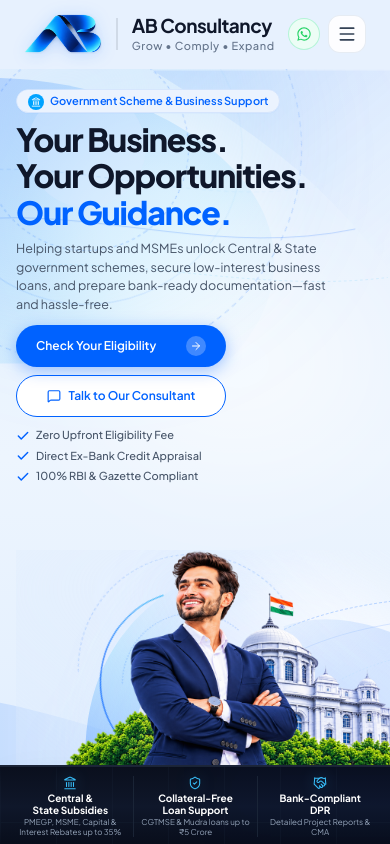
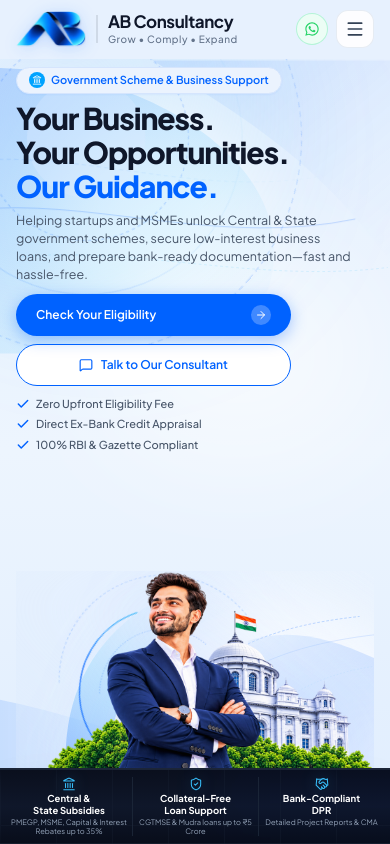
Before and after one commit to ab-consultancy/ab-consultancy, a React (Vite) app in the folder frontend/: page / in a window 390 px wide. Shown: the top 844 px of the page. Built offline with nearby package versions, Linux system fonts and the light colour scheme; the HTML template or start-up script is replaced by a standard one.

Commit message:
fix(mobile): match hero and header layout, proportions, and spacing to target design

```diff
--- a/frontend/src/components/BrandLogo.jsx
+++ b/frontend/src/components/BrandLogo.jsx
@@ -2,26 +2,26 @@ import React from 'react';
 
 export default function BrandLogo({ className = "", light = false }) {
   return (
-    <div className={`flex items-center gap-3 select-none cursor-pointer ${className}`}>
+    <div className={`flex items-center gap-2 xs:gap-3 select-none cursor-pointer ${className}`}>
       {/* 3D Ribbon Icon Mark */}
       <div className="relative flex items-center justify-center">
         <img
           src="/logo-mark.png"
           alt="AB Consultancy 3D Ribbon Logo"
-          className="h-10 sm:h-11 w-auto object-contain transition-transform duration-300 hover:scale-105 drop-shadow-[0_2px_8px_rgba(0,98,255,0.18)]"
+          className="h-9 xs:h-10 sm:h-11 w-auto object-contain transition-transform duration-300 hover:scale-105 drop-shadow-[0_2px_8px_rgba(0,98,255,0.18)]"
           loading="eager"
         />
       </div>
 
       {/* Vertical separator line */}
-      <div className={`h-8 w-[1.5px] mx-0.5 ${light ? 'bg-slate-700' : 'bg-slate-300/80'}`}></div>
+      <div className={`h-7 xs:h-8 w-[1.5px] mx-0.5 ${light ? 'bg-slate-700' : 'bg-slate-300/80'}`}></div>
 
       {/* Brand Text */}
       <div className="flex flex-col justify-center">
-        <span className={`text-[19px] font-bold tracking-tight leading-tight ${light ? 'text-white' : 'text-slate-900'}`}>
+        <span className={`text-[17px] xs:text-[19px] font-bold tracking-tight leading-tight ${light ? 'text-white' : 'text-slate-900'}`}>
           AB Consultancy
         </span>
-        <span className={`text-[11px] font-medium tracking-wider ${light ? 'text-slate-400' : 'text-slate-500'}`}>
+        <span className={`text-[10px] xs:text-[11px] font-medium tracking-wider ${light ? 'text-slate-400' : 'text-slate-500'}`}>
           Grow • Comply • Expand
         </span>
       </div>
--- a/frontend/src/components/Hero.jsx
+++ b/frontend/src/components/Hero.jsx
@@ -68,7 +68,7 @@ export default function Hero({ onCheckEligibility, onTalkConsultant, onBookAppoi
   ];
 
   return (
-    <div className="w-full min-h-[calc(100vh-65px)] flex flex-col justify-between select-none overflow-x-hidden bg-gradient-to-b from-[#E6F0FE] via-[#EDF5FE] to-[#DFEDFE] relative">
+    <div className="w-full min-h-[calc(100dvh-58px)] sm:min-h-[calc(100vh-65px)] flex flex-col justify-between select-none overflow-x-hidden bg-gradient-to-b from-[#E6F0FE] via-[#EDF5FE] to-[#DFEDFE] relative">
 
       {/* Subtle Decorative Background Wave - Top Right */}
       <div className="absolute top-0 right-0 w-[320px] sm:w-[620px] h-[220px] sm:h-[420px] pointer-events-none opacity-40 overflow-hidden">
@@ -206,44 +206,29 @@ export default function Hero({ onCheckEligibility, onTalkConsultant, onBookAppoi
       </div>
 
       {/* ===================== MIDDLE HERO CONTENT ===================== */}
-      <div className="relative z-10 w-full max-w-[1440px] mx-auto px-4 xs:px-5 sm:px-10 lg:px-12 pt-5 xs:pt-5 sm:pt-6 lg:pt-2 pb-0 flex flex-col justify-between lg:grid lg:grid-cols-12 gap-0 lg:gap-2 lg:items-end flex-1">
+      <div className="relative z-10 w-full max-w-[1440px] mx-auto px-4 xs:px-5 sm:px-10 lg:px-12 pt-2 xs:pt-2.5 sm:pt-6 lg:pt-2 pb-0 flex flex-col justify-between lg:grid lg:grid-cols-12 gap-0 lg:gap-2 lg:items-end flex-1">
 
         {/* Left Column: Eyebrow + 3-line Headline + Subtitle + CTAs + Micro Trust */}
         <div className="lg:col-span-5 xl:col-span-5 flex flex-col justify-start lg:justify-center translate-y-0 lg:-translate-y-16 xl:-translate-y-20 z-20">
 
-          {/* Eyebrow Pill Tag with Smooth Left-to-Right Reveal Animation */}
+          {/* Eyebrow Pill Tag with Clean Reveal */}
           <div
-            className="relative inline-flex items-center gap-1.5 xs:gap-2 px-3 xs:px-3.5 sm:px-4 py-1 sm:py-1.5 rounded-full text-[#0062FF] text-[11px] xs:text-xs sm:text-[12.5px] font-semibold mb-2 xs:mb-2.5 sm:mb-3 w-fit select-none"
+            className="relative inline-flex items-center gap-1.5 xs:gap-2 px-3 xs:px-3.5 sm:px-4 py-1 sm:py-1.5 rounded-full text-[#0062FF] text-[11px] xs:text-xs sm:text-[12.5px] font-semibold mb-2 xs:mb-2.5 sm:mb-3 w-fit select-none bg-[#EBF3FE] border border-[#D5E5FD] shadow-[0_1px_2px_rgba(0,98,255,0.05)]"
             aria-label="Government Scheme & Business Support"
           >
-            {/* 1. Stationary Bank Icon - In cyan/blue circle matching design */}
-            <span className="relative z-10 w-4 h-4 xs:w-4.5 xs:h-4.5 rounded-full bg-[#00A3FF] text-white flex items-center justify-center flex-shrink-0 shadow-xs">
+            {/* 1. Bank Icon - In cyan/blue circle */}
+            <span className="w-4 h-4 xs:w-4.5 xs:h-4.5 rounded-full bg-[#00A3FF] text-white flex items-center justify-center flex-shrink-0 shadow-xs">
               <Landmark className="w-2.5 h-2.5" />
             </span>
 
-            {/* 2. Badge Background / Pill Layer - Reveals smoothly left-to-right (0–900ms) */}
-            <div
-              className="absolute inset-0 rounded-full bg-[#EBF3FE] border border-[#D5E5FD] shadow-[0_1px_2px_rgba(0,98,255,0.05)] animate-badge-pill pointer-events-none z-0"
-            />
-
-            {/* 3. Text - Reveals sequentially character-by-character (400–1800ms) */}
-            <span className="relative z-10 inline-flex items-center" aria-hidden="true">
-              {'Government Scheme & Business Support'.split('').map((char, index) => (
-                <span
-                  key={index}
-                  className="animate-badge-char"
-                  style={{
-                    animationDelay: `${400 + index * 32}ms`,
-                  }}
-                >
-                  {char === ' ' ? '\u00A0' : char}
-                </span>
-              ))}
+            {/* 2. Text */}
+            <span className="inline-flex items-center text-[#0062FF]">
+              Government Scheme & Business Support
             </span>
           </div>
 
-          {/* Main Headline - Slightly increased for commanding optical presence & balanced upper spacing */}
-          <h1 className="text-[32px] xs:text-[36px] sm:text-[42px] md:text-5xl lg:text-[52px] xl:text-[58px] font-black text-[#0F172A] tracking-[-0.035em] leading-[1.08] sm:leading-[1.06] [text-wrap:balance]">
+          {/* Main Headline - Matches Screenshot 2 prominent 3-line commanding presence */}
+          <h1 className="text-[30px] xs:text-[34px] sm:text-[42px] md:text-5xl lg:text-[52px] xl:text-[58px] font-black text-[#0F172A] tracking-[-0.035em] leading-[1.08] sm:leading-[1.06] [text-wrap:balance]">
             <span className="block">Your Business.</span>
             <span className="block mt-0.5 sm:mt-1">Your Opportunities.</span>
             <span className="block mt-0.5 sm:mt-1 text-[#0062FF]">
@@ -252,18 +237,18 @@ export default function Hero({ onCheckEligibility, onTalkConsultant, onBookAppoi
           </h1>
 
           {/* Subtitle */}
-          <p className="mt-2.5 sm:mt-3 text-[12.5px] xs:text-[13.5px] sm:text-base lg:text-[15.5px] text-slate-600 font-normal leading-[1.48] sm:leading-[1.55] max-w-[330px] xs:max-w-[370px] sm:max-w-[480px]">
+          <p className="mt-2 xs:mt-2.5 sm:mt-3 text-[12.5px] xs:text-[13px] sm:text-base lg:text-[15.5px] text-slate-600 font-normal leading-[1.46] sm:leading-[1.55] max-w-[340px] xs:max-w-[370px] sm:max-w-[480px]">
             Helping startups and MSMEs unlock Central & State government schemes,
             secure low-interest business loans, and prepare bank-ready documentation—fast
             and hassle-free.
           </p>
 
-          {/* CTAs - Stacked compact pill buttons on mobile */}
-          <div className="mt-3 sm:mt-5 flex flex-col sm:flex-row items-start sm:items-center gap-2 sm:gap-4 w-full sm:w-auto">
+          {/* CTAs - Properly proportioned and aligned pill buttons matching Screenshot 2 */}
+          <div className="mt-2.5 xs:mt-3 sm:mt-5 flex flex-col sm:flex-row items-start sm:items-center gap-2 sm:gap-4 w-full sm:w-auto">
             {/* Primary CTA */}
             <button
               onClick={onCheckEligibility}
-              className="group relative inline-flex items-center justify-between gap-3 px-5 sm:pl-6 sm:pr-3.5 py-2.5 sm:py-3.5 rounded-full bg-[#0062FF] hover:bg-[#0052CC] active:scale-[0.98] text-white font-semibold text-xs sm:text-sm shadow-[0_4px_16px_rgba(0,98,255,0.35)] hover:shadow-[0_6px_22px_rgba(0,98,255,0.42)] transition-all duration-200 cursor-pointer min-h-[42px] sm:min-h-[48px] w-fit min-w-[210px] xs:min-w-[220px]"
+              className="group relative inline-flex items-center justify-between gap-3 px-5 sm:pl-6 sm:pr-3.5 py-2.5 sm:py-3.5 rounded-full bg-[#0062FF] hover:bg-[#0052CC] active:scale-[0.98] text-white font-semibold text-xs xs:text-[13px] sm:text-sm shadow-[0_4px_16px_rgba(0,98,255,0.35)] hover:shadow-[0_6px_22px_rgba(0,98,255,0.42)] transition-all duration-200 cursor-pointer min-h-[42px] xs:min-h-[44px] sm:min-h-[48px] w-full max-w-[275px] xs:max-w-[285px] sm:w-fit sm:min-w-[220px]"
             >
               <span>Check Your Eligibility</span>
               <span className="w-5 h-5 sm:w-6 sm:h-6 rounded-full bg-white/25 flex items-center justify-center transition-transform duration-200 group-hover:translate-x-0.5 flex-shrink-0">
@@ -274,15 +259,15 @@ export default function Hero({ onCheckEligibility, onTalkConsultant, onBookAppoi
             {/* Secondary CTA */}
             <button
               onClick={onTalkConsultant}
-              className="inline-flex items-center justify-center gap-2 px-5 sm:px-6 py-2.5 sm:py-3.5 rounded-full bg-white hover:bg-slate-50 active:scale-[0.98] text-[#0062FF] font-semibold text-xs sm:text-sm border border-[#0062FF] transition-all duration-200 shadow-xs hover:shadow-sm cursor-pointer min-h-[42px] sm:min-h-[48px] w-fit min-w-[210px] xs:min-w-[220px]"
+              className="inline-flex items-center justify-center gap-2 px-5 sm:px-6 py-2.5 sm:py-3.5 rounded-full bg-white hover:bg-slate-50 active:scale-[0.98] text-[#0062FF] font-semibold text-xs xs:text-[13px] sm:text-sm border border-[#0062FF] transition-all duration-200 shadow-xs hover:shadow-sm cursor-pointer min-h-[42px] xs:min-h-[44px] sm:min-h-[48px] w-full max-w-[275px] xs:max-w-[285px] sm:w-fit sm:min-w-[220px]"
             >
               <MessageSquare className="w-3.5 h-3.5 sm:w-4 sm:h-4 text-[#0062FF] flex-shrink-0" />
               <span>Talk to Our Consultant</span>
             </button>
           </div>
 
-          {/* Micro Trust Indicators - Vertically stacked on mobile matching design */}
-          <div className="mt-2.5 sm:mt-4 flex flex-col sm:flex-row sm:flex-wrap items-start sm:items-center gap-1 sm:gap-x-6 sm:gap-y-2 text-[11px] xs:text-xs sm:text-[12.5px] text-slate-600 font-medium">
+          {/* Micro Trust Indicators - Vertically stacked with neat consistent spacing matching Screenshot 2 */}
+          <div className="mt-2.5 xs:mt-3 sm:mt-4 flex flex-col sm:flex-row sm:flex-wrap items-start sm:items-center gap-1 xs:gap-1.5 sm:gap-x-6 sm:gap-y-2 text-[11px] xs:text-[11.5px] sm:text-[12.5px] text-slate-600 font-medium">
             <div className="flex items-center gap-1.5 flex-shrink-0">
               <Check className="w-3.5 h-3.5 text-[#0062FF] stroke-[2.5] flex-shrink-0" />
               <span>Zero Upfront Eligibility Fee</span>
@@ -299,10 +284,10 @@ export default function Hero({ onCheckEligibility, onTalkConsultant, onBookAppoi
 
         </div>
 
-        {/* Right Column: Layered Composition (+30% Enlarge, Depth & Architectural Rings) */}
-        <div className="lg:col-span-7 xl:col-span-7 flex items-end justify-end relative -mb-1 overflow-hidden lg:overflow-visible -mr-4 xs:-mr-5 sm:-mr-10 lg:-mr-6 xl:-mr-12 2xl:-mr-16 w-[calc(100%+2rem)] xs:w-[calc(100%+2.5rem)] lg:w-full mt-auto lg:mt-0 pointer-events-none select-none z-10">
+        {/* Right Column: Hero Visual positioned cleanly flush against bottom feature bar */}
+        <div className="lg:col-span-7 xl:col-span-7 flex flex-col justify-end items-center lg:items-end relative -mb-1 overflow-hidden lg:overflow-visible w-full mt-auto lg:mt-0 pointer-events-none select-none z-10">
 
-          <div className="relative w-[420px] xs:w-[470px] sm:w-[560px] md:w-[640px] lg:w-full max-w-[880px] xl:max-w-[980px] 2xl:max-w-[1040px] flex items-end justify-end ml-auto translate-x-6 xs:translate-x-8 sm:translate-x-10 lg:translate-x-0">
+          <div className="relative w-full max-w-[460px] sm:max-w-[560px] md:max-w-[640px] lg:max-w-[880px] xl:max-w-[980px] 2xl:max-w-[1040px] flex items-end justify-center lg:justify-end mx-auto lg:ml-auto translate-x-2 xs:translate-x-3 sm:translate-x-6 lg:translate-x-0">
 
             {/* ================= LAYER 1: BACKGROUND GEOMETRY & SOFT RADIAL GRADIENTS ================= */}
             {/* Deep Ambient Atmospheric Glow */}
@@ -422,11 +407,11 @@ export default function Hero({ onCheckEligibility, onTalkConsultant, onBookAppoi
             <div className="absolute top-12 left-4 w-32 h-14 rounded-2xl bg-white/25 backdrop-blur-md border border-white/50 -rotate-6 shadow-[0_8px_24px_rgba(8,102,255,0.05)] pointer-events-none hidden xl:block opacity-65 z-0" />
             <div className="absolute top-24 right-12 w-20 h-8 rounded-xl bg-white/20 backdrop-blur-md border border-white/40 rotate-12 shadow-[0_4px_16px_rgba(8,102,255,0.03)] pointer-events-none hidden 2xl:block opacity-50 z-0" />
 
-            {/* ================= LAYER 3: FOREGROUND ENLARGED HERO VISUAL (+30% SIZE) ================= */}
+            {/* ================= LAYER 3: FOREGROUND HERO VISUAL ================= */}
             <img
               src="/assets/hero_user_provided.png"
               alt="AB Consultancy Government Scheme Advisory & Business Loan Facilitation"
-              className="w-full h-auto object-contain select-none pointer-events-none relative z-10 drop-shadow-[0_12px_36px_rgba(8,102,255,0.10)]"
+              className="w-full max-h-[255px] xs:max-h-[275px] sm:max-h-[340px] lg:max-h-none h-auto object-contain object-bottom select-none pointer-events-none relative z-10 drop-shadow-[0_12px_36px_rgba(8,102,255,0.10)]"
               loading="eager"
             />
 
@@ -439,7 +424,7 @@ export default function Hero({ onCheckEligibility, onTalkConsultant, onBookAppoi
       </div>
 
       {/* ===================== 3. FULL-WIDTH TRUST & BENEFITS FEATURE STRIP (DARK THEME LIKE FOOTER) ===================== */}
-      <section className="relative z-20 w-full bg-gradient-to-b from-[#0A0F1D] via-[#0F172A] to-[#080D1A] border-t border-b border-slate-800/90 py-2.5 sm:py-3.5 lg:py-5 shadow-2xl overflow-hidden">
+      <section className="relative z-20 w-full flex-shrink-0 bg-gradient-to-b from-[#0A0F1D] via-[#0F172A] to-[#080D1A] border-t border-b border-slate-800/90 py-2 xs:py-2.5 sm:py-3.5 lg:py-5 shadow-2xl overflow-hidden">
 
         {/* Creative Pattern & Depth Layers (Matching Footer) */}
         {/* 1. Precision Top Border Glow Line with Gliding Shimmer Beam */}
@@ -456,7 +441,7 @@ export default function Hero({ onCheckEligibility, onTalkConsultant, onBookAppoi
         {/* 3. Subtle Bottom Edge Border */}
         <div className="absolute bottom-0 left-0 right-0 h-[1px] bg-slate-800/60 pointer-events-none z-10" />
 
-        <div className="relative z-10 w-full max-w-[1440px] mx-auto px-2 xs:px-4 sm:px-8 lg:px-12">
+        <div className="relative z-10 w-full max-w-[1440px] mx-auto px-1.5 xs:px-3 sm:px-8 lg:px-12">
 
           {/* Mobile: Sleek 3-Column Strip with Dividers (Matching exact mobile design) */}
           <div className="lg:hidden w-full grid grid-cols-3 divide-x divide-slate-800/80 items-stretch">
@@ -466,7 +451,7 @@ export default function Hero({ onCheckEligibility, onTalkConsultant, onBookAppoi
                 <div
                   key={item.id}
                   onClick={() => onFeatureClick && onFeatureClick(item)}
-                  className="flex flex-col items-center text-center px-1.5 xs:px-2.5 group cursor-pointer transition-all duration-200"
+                  className="flex flex-col items-center text-center px-1 xs:px-2 group cursor-pointer transition-all duration-200"
                 >
                   {/* Glowing Blue/Cyan Icon */}
                   <div className="mb-0.5 text-[#38BDF8] group-hover:text-white transition-all duration-200 drop-shadow-[0_0_8px_rgba(56,189,248,0.35)]">
@@ -474,13 +459,13 @@ export default function Hero({ onCheckEligibility, onTalkConsultant, onBookAppoi
                   </div>
 
                   {/* Two-Line Title */}
-                  <h4 className="text-[10px] xs:text-[11px] font-bold text-white group-hover:text-[#38BDF8] transition-colors leading-[1.2]">
+                  <h4 className="text-[9.5px] xs:text-[10.5px] font-bold text-white group-hover:text-[#38BDF8] transition-colors leading-[1.2]">
                     <span className="block">{item.line1}</span>
                     <span className="block">{item.line2}</span>
                   </h4>
 
                   {/* Description */}
-                  <p className="text-[8px] xs:text-[8.5px] text-slate-400 group-hover:text-slate-300 mt-0.5 leading-[1.2] transition-colors line-clamp-2">
+                  <p className="text-[7.5px] xs:text-[8px] text-slate-400 group-hover:text-slate-300 mt-0.5 leading-[1.2] transition-colors line-clamp-2">
                     {item.desc}
                   </p>
                 </div>
--- a/frontend/src/components/Navbar.jsx
+++ b/frontend/src/components/Navbar.jsx
@@ -382,11 +382,11 @@ export default function Navbar({ onBookAppointment, onCheckEligibility }) {
       ref={navRef}
       className={`w-full sticky top-0 z-50 transition-all duration-300 ${
         scrolled
-          ? 'bg-white/95 backdrop-blur-md shadow-[0_4px_20px_rgba(0,0,0,0.06)] border-b border-slate-200/80 py-2.5 sm:py-3'
-          : 'bg-[#E6F0FE]/90 backdrop-blur-sm border-b border-transparent py-3.5 sm:pt-4 sm:pb-3'
+          ? 'bg-white/95 backdrop-blur-md shadow-[0_4px_20px_rgba(0,0,0,0.06)] border-b border-slate-200/80 py-2 sm:py-3'
+          : 'bg-[#E6F0FE]/90 backdrop-blur-sm border-b border-transparent py-2.5 xs:py-3 sm:pt-4 sm:pb-3'
       }`}
     >
-      <div className="w-full max-w-[1440px] mx-auto px-6 sm:px-10 lg:px-12 flex items-center justify-between">
+      <div className="w-full max-w-[1440px] mx-auto px-4 xs:px-6 sm:px-10 lg:px-12 flex items-center justify-between">
 
         {/* Left: Brand Logo */}
         <div
@@ -684,20 +684,8 @@ export default function Navbar({ onBookAppointment, onCheckEligibility }) {
         {/* Right: Social Media Icons + Book Appointment (Primary CTA) + Mobile Hamburger */}
         <div className="flex items-center gap-2 sm:gap-3">
 
-          {/* Social Icons (WhatsApp, Instagram, Facebook) - visible on xs (480px) and up */}
-          <div className="hidden xs:flex items-center gap-1.5 sm:gap-2">
-            {/* WhatsApp */}
-            <a
-              href="https://wa.me/919130894308?text=Hello%20AB%20Consultancy,%20I%20would%20like%20to%20know%20more%20about%20government%20subsidies."
-              target="_blank"
-              rel="noopener noreferrer"
-              aria-label="Chat on WhatsApp"
-              title="Chat on WhatsApp"
-              className="w-8 h-8 rounded-full bg-white/95 hover:bg-[#25D366] text-[#25D366] hover:text-white border border-slate-200/90 shadow-xs flex items-center justify-center transition-all duration-200 hover:scale-110 active:scale-95 group cursor-pointer"
-            >
-              <WhatsAppIcon className="w-4 h-4 text-[#25D366] group-hover:text-white transition-colors" />
-            </a>
-
+          {/* Social Icons (Instagram, Facebook) - visible on md (768px) and up */}
+          <div className="hidden md:flex items-center gap-1.5 sm:gap-2">
             {/* Instagram */}
             <a
               href="https://instagram.com"
@@ -723,16 +711,16 @@ export default function Navbar({ onBookAppointment, onCheckEligibility }) {
             </a>
           </div>
 
-          {/* Direct WhatsApp Quick-Chat on compact mobile (<480px) */}
+          {/* WhatsApp - Always visible with clean soft green rounded styling matching Screenshot 2 */}
           <a
             href="https://wa.me/919130894308?text=Hello%20AB%20Consultancy,%20I%20would%20like%20to%20know%20more%20about%20government%20subsidies."
             target="_blank"
             rel="noopener noreferrer"
             aria-label="Chat on WhatsApp"
             title="Chat on WhatsApp"
-            className="xs:hidden w-8 h-8 rounded-full bg-emerald-50 text-[#25D366] border border-emerald-200/80 shadow-xs flex items-center justify-center hover:bg-[#25D366] hover:text-white transition-all active:scale-95 cursor-pointer"
+            className="w-8 h-8 xs:w-8.5 xs:h-8.5 rounded-full bg-emerald-50 text-[#25D366] border border-emerald-200/80 shadow-xs flex items-center justify-center hover:bg-[#25D366] hover:text-white transition-all active:scale-95 cursor-pointer"
           >
-            <WhatsAppIcon className="w-4 h-4" />
+            <WhatsAppIcon className="w-4 h-4 xs:w-4.5 xs:h-4.5" />
           </a>
 
           {/* Book Appointment CTA Button */}
```
